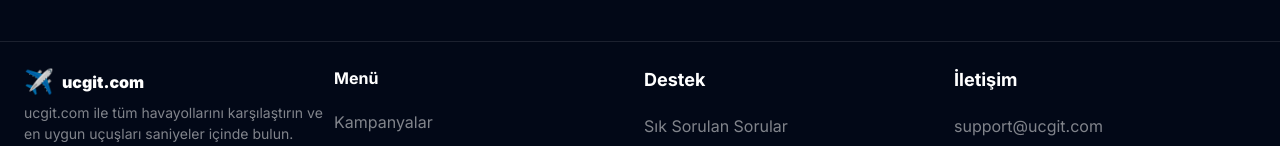
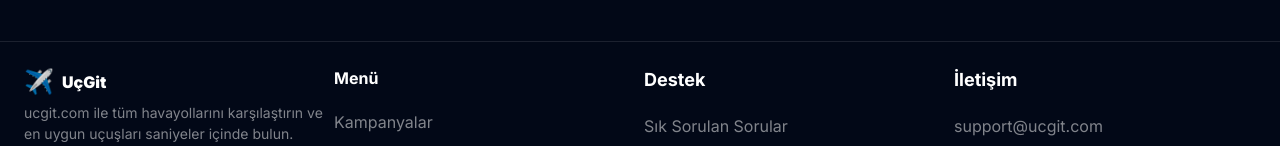
Before and after one commit to melihizzet/flight-platform, a Next.js app: page / in a window 1280 px wide. Shown: the part 801-947 px from the top of the page. Built offline with nearby package versions, Linux system fonts and the light colour scheme.

Commit message:
ucgit last update ui

```diff
--- a/app/page.tsx
+++ b/app/page.tsx
@@ -193,7 +193,7 @@ export default function HomePage() {
               <span className="text-2xl">✈️</span>
 
               <h3 className="text-1xl font-black">
-                ucgit.com
+                UçGit
               </h3>
             </div>
 
```
